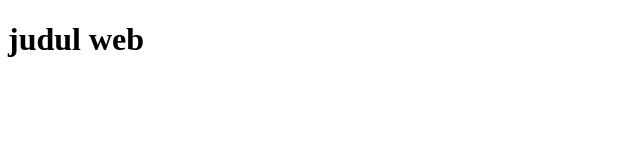
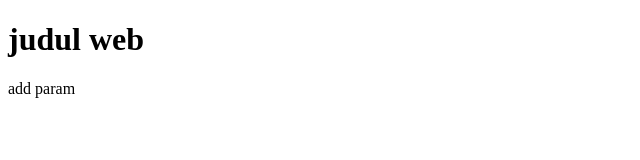
Before and after one commit to Zahro25/latihan-github, a plain HTML site: page index.html in a window 1280 px wide. Shown: the full height of the page, 0-640 px from the left. Drawn offline with Linux system fonts and the light colour scheme.

Commit message:
add tag paragraph

```diff
--- a/index.html
+++ b/index.html
@@ -7,5 +7,6 @@
 </head>
 <body>
     <h1>judul web</h1>
+    <p>add param</p>
 </body>
 </html>
```
